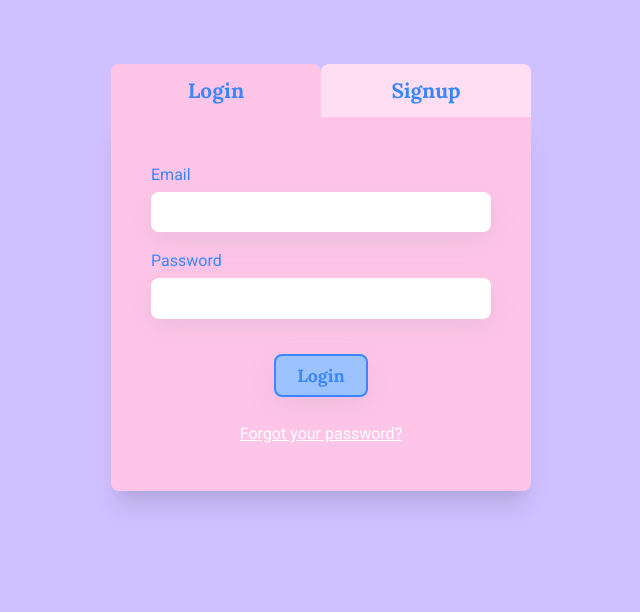
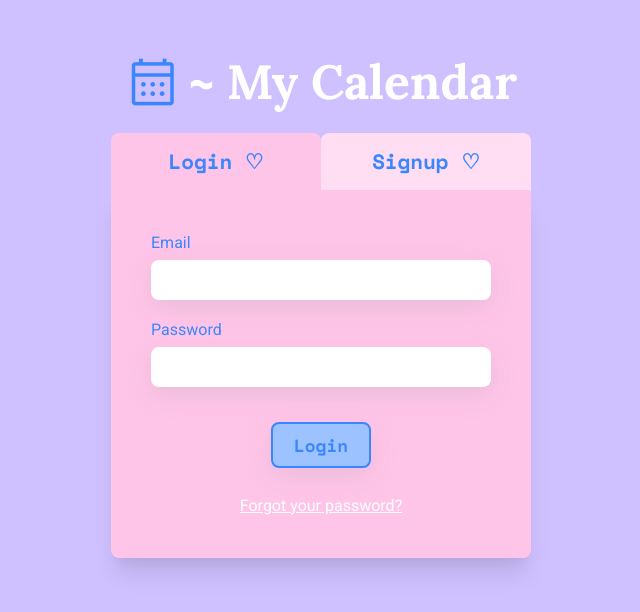
Before and after one commit to noam-ackerman/calendar-app-react-typescript, a React (Create React App) app: page /login in a window 1280 px wide. Shown: the top 612 px of the page, without its empty margins (319-959 px from the left). Built offline with nearby package versions, Linux system fonts and the light colour scheme.

Commit message:
adding a title, fixing fonts, adding design and adding custom cursors

```diff
--- a/public/index.html
+++ b/public/index.html
@@ -15,6 +15,10 @@
       user's mobile device or desktop. See https://developers.google.com/web/fundamentals/web-app-manifest/
     -->
     <link rel="manifest" href="%PUBLIC_URL%/manifest.json" />
+    <link
+      rel="stylesheet"
+      href="https://fonts.googleapis.com/css2?family=Material+Symbols+Outlined:opsz,wght,FILL,GRAD@24,400,0,0"
+    />
     <!--
       Notice the use of %PUBLIC_URL% in the tags above.
       It will be replaced with the URL of the `public` folder during the build.
--- a/src/components/auth/formCard.tsx
+++ b/src/components/auth/formCard.tsx
@@ -11,6 +11,12 @@ interface Props {
 export default function FormCard({ formType }: Props): JSX.Element {
   return (
     <div className="authWrapper">
+      <div className="authTitle">
+        <span className="material-symbols-outlined calendar-icon">
+          calendar_month
+        </span>
+        <span className="text">~ My Calendar</span>
+      </div>
       <div className="authButtons">
         <Link
           to="/login"
@@ -23,14 +29,14 @@ export default function FormCard({ formType }: Props): JSX.Element {
               : ""
           }`}
         >
-          Login
+          Login ♡
         </Link>
         <Link
           to="/signup"
           title="signup"
           className={`signup ${formType === "signup" ? "active" : ""}`}
         >
-          Signup
+          Signup ♡
         </Link>
       </div>
       <div className="formCard">
--- a/src/styles/auth.scss
+++ b/src/styles/auth.scss
@@ -3,9 +3,24 @@
 @import "./generalSelectors.scss";
 
 .authWrapper {
-  width: min(420px, 90%);
-  margin: 5% auto;
+  width: min(420px, 88%);
+  padding: 4%;
+  margin: 0 auto;
   text-align: center;
+
+  .authTitle {
+    @include flexRow($gap: 0.5rem, $direction: center);
+    flex-wrap: wrap-reverse;
+    margin-bottom: 1.3rem;
+    font-size: 3rem;
+    color: #fff;
+    font-family: "Lora", serif;
+    font-weight: 900;
+    .calendar-icon {
+      color: $blue-color;
+      font-size: 3.5rem;
+    }
+  }
 
   .authButtons {
     @include flexRow($gap: 0, $direction: center);
@@ -17,7 +32,8 @@
       background-color: $lighterPink-color;
       text-decoration: none;
       color: $blue-color;
-      font-family: "Lora", serif;
+      //   font-family: "Lora", serif;
+      font-family: "Space Mono", monospace;
       font-weight: 700;
       font-size: 1.3rem;
       border-top-left-radius: $border-radius;
@@ -31,7 +47,7 @@
     background-color: $pink-color;
     border-bottom-left-radius: $border-radius;
     border-bottom-right-radius: $border-radius;
-    padding: 3rem 2.5rem;
+    padding: 2.7rem 2.5rem;
     font-family: "Roboto", sans-serif;
     box-shadow: $box-shadow-no-top;
   }
@@ -69,3 +85,20 @@
     }
   }
 }
+
+@media (max-width: 1024px) {
+  .authWrapper {
+    padding: 8% 6%;
+  }
+}
+
+@media (max-width: 500px) {
+  .authWrapper {
+    .authTitle {
+      font-size: 2rem;
+    }
+    .calendar-icon {
+      font-size: 2.5rem !important;
+    }
+  }
+}
--- a/src/styles/generalSelectors.scss
+++ b/src/styles/generalSelectors.scss
@@ -4,7 +4,7 @@
   background-color: $lightBlue-color;
   border: 2px solid $blue-color;
   box-shadow: $box-shadow;
-  font-family: "Lora", serif;
+  font-family: "Space Mono", monospace;
   color: $blue-color;
   font-weight: 700;
   cursor: pointer;
@@ -12,6 +12,7 @@
   font-size: 1.1rem;
   border-radius: $border-radius;
   transition: $transition;
+  cursor: $pointer-cursor;
   &:hover {
     background-color: $lighterBlue-color;
   }
--- a/src/styles/styles.scss
+++ b/src/styles/styles.scss
@@ -1,8 +1,18 @@
+@import url("https://fonts.googleapis.com/css2?family=Lora:ital,wght@0,400;0,500;0,600;0,700;1,400;1,500;1,600;1,700&family=Roboto:ital,wght@0,100;0,300;0,400;0,500;0,700;0,900;1,100;1,300;1,400;1,500;1,700;1,900&family=Space+Mono:ital,wght@0,400;0,700;1,400;1,700&display=swap");
 @import "./auth.scss";
 @import "./variables.scss";
-@import url("https://fonts.googleapis.com/css2?family=Lora:ital,wght@0,400;0,500;0,600;0,700;1,400;1,500;1,600;1,700&family=Roboto:ital,wght@0,100;0,300;0,400;0,500;0,700;0,900;1,100;1,300;1,400;1,500;1,700;1,900&display=swap");
 
 body {
   margin: 0;
   background-color: $lilac-color;
+  cursor: $default-cursor;
 }
+
+label {
+  cursor: $default-cursor;
+}
+
+button,
+a {
+  cursor: $pointer-cursor;
+}
--- a/src/styles/variables.scss
+++ b/src/styles/variables.scss
@@ -1,3 +1,4 @@
+/*colors*/
 $lilac-color: #cfc0ff;
 $blue-color: #3a86ff;
 $lightBlue-color: #9cc2ff;
@@ -6,8 +7,12 @@ $pink-color: #ffc5e8;
 $lighterPink-color: #ffddf2;
 $orange-color: #fdcfb9;
 $lightRed-color: #ff8888;
+
+/*cursors*/
+$default-cursor: url(https://cur.cursors-4u.net/nature/nat-10/nat991.cur), auto;
+$pointer-cursor: url(https://cur.cursors-4u.net/nature/nat-10/nat997.cur), auto;
+
 $transition: all 200ms ease;
-
 $border-radius: 8px;
 $box-shadow: rgba(149, 157, 165, 0.2) 0px 8px 24px;
 $box-shadow-no-top: rgba(0, 0, 0, 0.1) 0px 20px 25px -5px,
```
